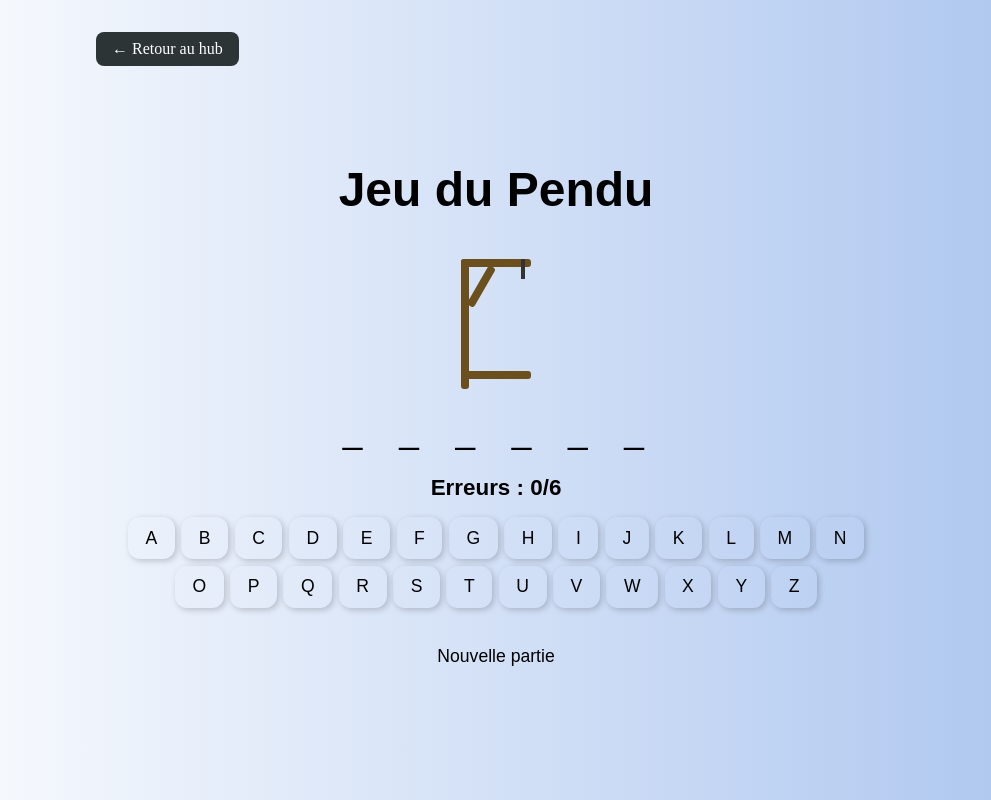
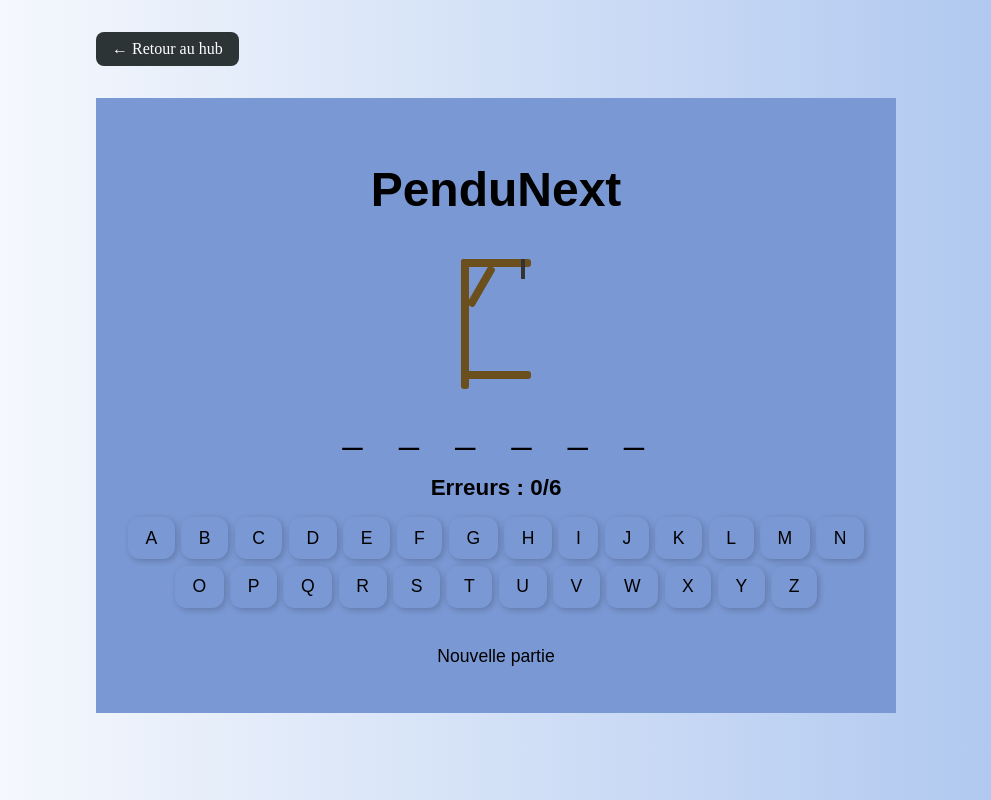
Before and after one commit to 22101986/games-hub, a Next.js app: page /games/pendu in a window 1280 px wide. Shown: the whole page, without its empty margins (144-1135 px from the left). Built offline with nearby package versions, Linux system fonts and the light colour scheme.

Commit message:
nom et background pendu

```diff
--- a/src/components/games/Pendu/Game.js
+++ b/src/components/games/Pendu/Game.js
@@ -93,7 +93,7 @@ export default function PenduGame() {
 
   return (
     <div className={styles.hangmanGame}>
-      <h1>Jeu du Pendu</h1>
+      <h1>PenduNext</h1>
 
       {renderHangman()}
       {renderWord()}
--- a/src/components/games/Pendu/Pendu.module.css
+++ b/src/components/games/Pendu/Pendu.module.css
@@ -6,6 +6,7 @@
     max-width: 800px;
     margin: auto;
     font-family: 'Poppins', sans-serif;
+    background-color: #7a98d4;
   }
 
   .hangmanGame h1 {
```
